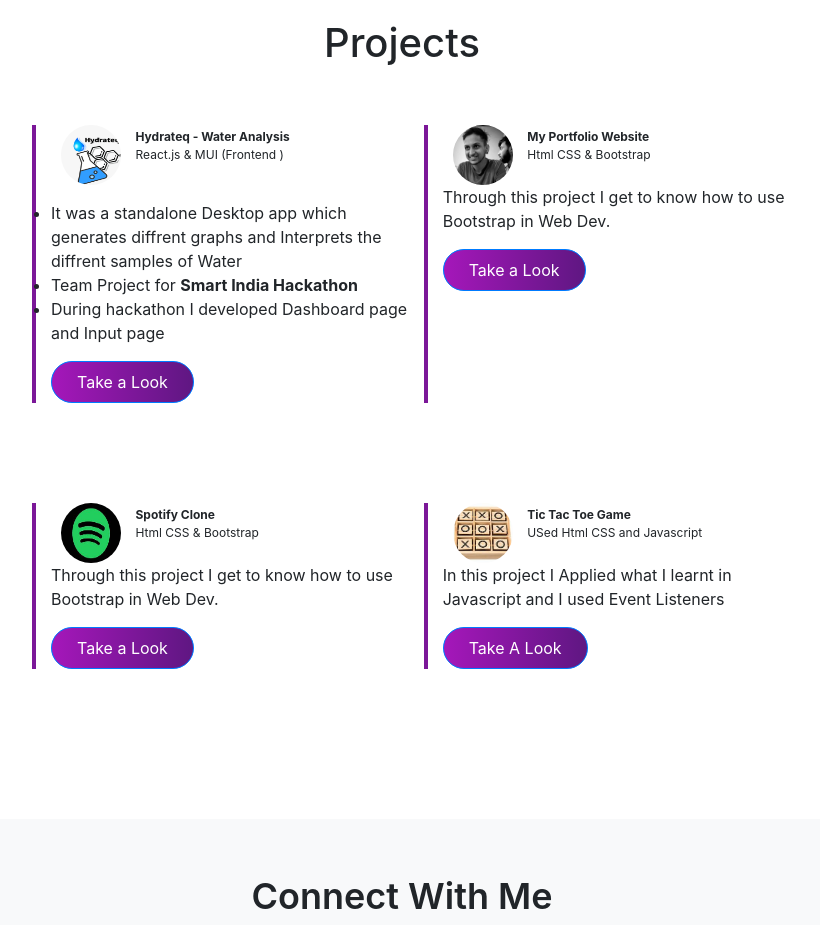
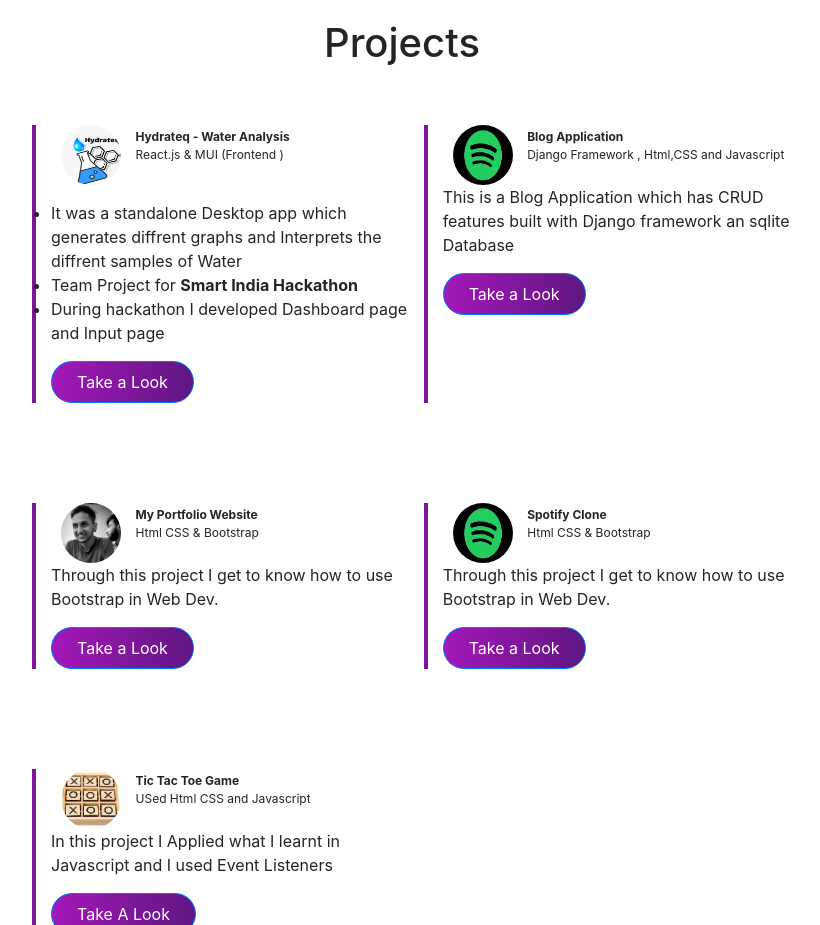
Before and after one commit to prafullpandey614/prafullpandey, a plain HTML site: page index.html in a window 1280 px wide. Shown: the part 1780-2705 px from the top of the page, without its empty margins (238-1058 px from the left). Drawn offline with nearby package versions, Linux system fonts and the light colour scheme.

Commit message:
Update index.html

```diff
--- a/index.html
+++ b/index.html
@@ -141,6 +141,15 @@ prafullpandey/images/wave1.png" alt="" id="wave-1">
 
                 <div class="col-md-5 testimonials">
 
+                    <img src="/prafullpandey/images/spotig.jfif" alt="">
+                    <p class="user-details"><b>Blog Application </b><br>Django Framework , Html,CSS and Javascript</p>
+                    <p>This is a Blog Application which has CRUD features built with Django framework an sqlite Database </p>
+                   <a href="http://prafullpandeyblogs-env.eba-wsa7mkb9.us-west-2.elasticbeanstalk.com/" target="_main"><button type="button"class ="btn btn-primary">Take a Look</button></a>
+
+                </div>
+
+                <div class="col-md-5 testimonials">
+
                     <img src="/prafullpandey/images/logo.jpg" alt="">
                     <p class="user-details"><b>My Portfolio Website</b><br>Html CSS & Bootstrap</p>
                     <p>Through this project I get to know how to use Bootstrap in Web Dev.</p>
```
